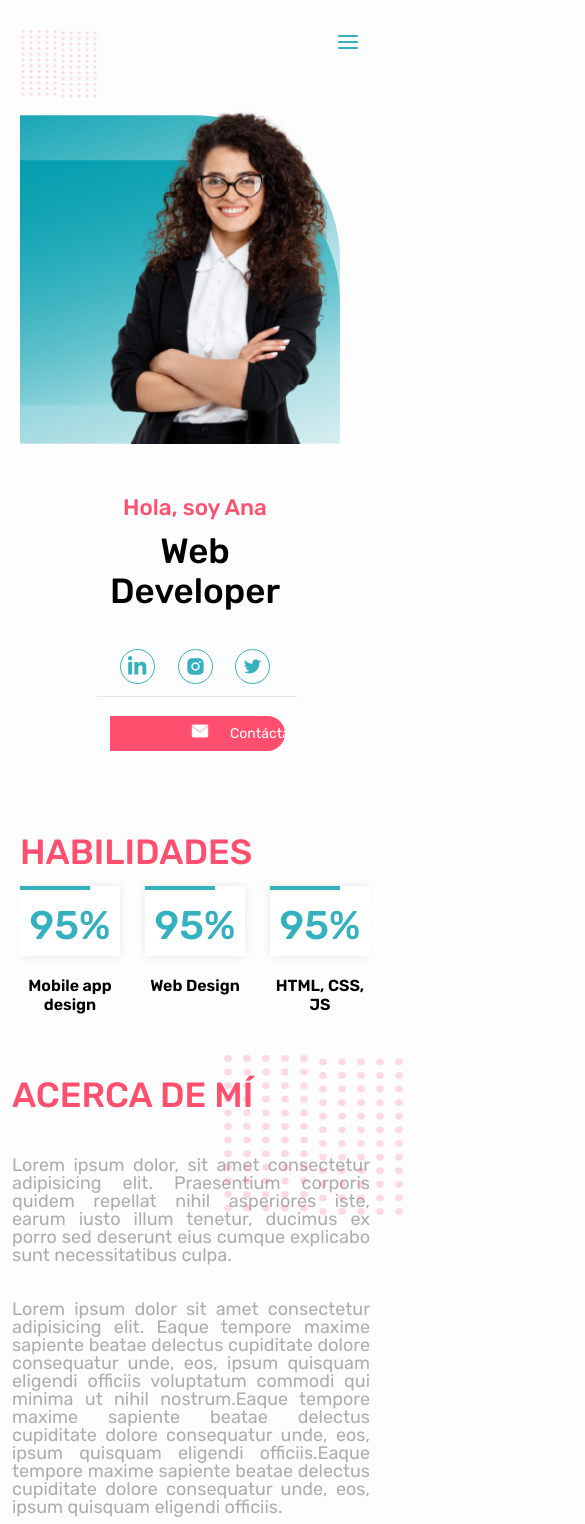
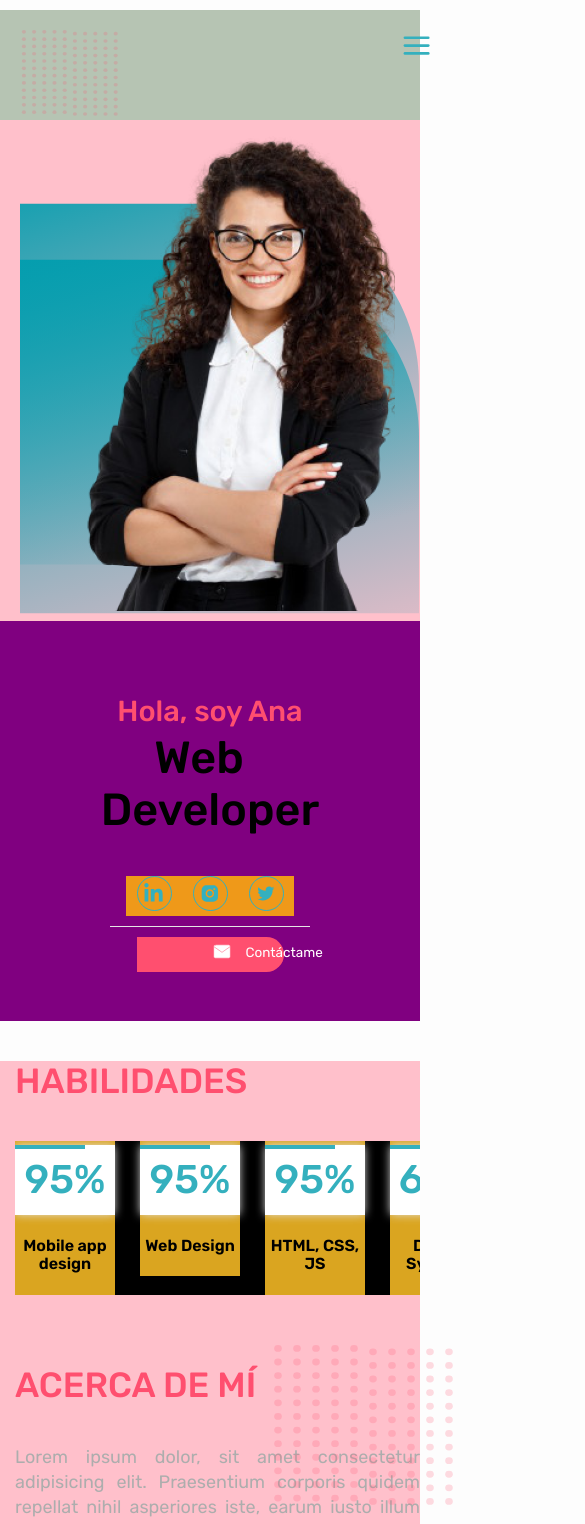
Before and after one commit to CandeCabrera/PortfolioAcademloCandelaria, a plain HTML site: page index.html in a window 390 px wide. Shown: the top 1524 px of the page, 585 px wide, since content can reach past the window. Drawn offline with Linux system fonts and the light colour scheme.

Commit message:
responsive changed

```diff
--- a/index.html
+++ b/index.html
@@ -186,11 +186,9 @@
             </linearGradient>
             </defs>
             </svg>
+            <img src="./imagenes/photo-web.png" height="100%" >
         </div>
 
-        <div class="hero-girl">
-        <img src="./imagenes/photo-web.png" height="899px" >
-        </div>
 
     </div>
     <div class="hero-right">
@@ -240,7 +238,8 @@
 
         </div>
     </section>
-    <section class="content">
+
+        <section class="content">
         <div class="skills"><h2>HABILIDADES</h2></div>
         <div class="habilidades">
 
@@ -478,14 +477,14 @@
 
             <div class="box-container">
                <div class="trabajos">
-                    <div class="img-works"><img src="./imagenes/image 9-1.png" height=210></div>
+                    <div class="img-works"><img src="./imagenes/image 9-1.png" height=100% width="100%"></div>
                     <div class="subtitle-works">Beauty app</div>
                 </div>
             </div>
 
             <div class="box-container">
                 <div class="trabajos">
-                        <div class="img-works"><img src="./imagenes/image 10.png" height=210 ></div>
+                        <div class="img-works"><img src="./imagenes/image 10.png" height=100% width="100%" ></div>
                     <div class="subtitle-works">Training app</div>
 
                 </div>
@@ -493,14 +492,14 @@
 
             <div class="box-container">
                <div class="trabajos">
-                    <div class="img-works"><img src="./imagenes/image 11.png" height=210></div>
+                    <div class="img-works"><img src="./imagenes/image 11.png" height=100% width="100%"></div>
                     <div class="subtitle-works">Management app</div>
                 </div>
             </div>
 
             <div class="box-container">
                <div class="trabajos">
-                    <div class="img-works"><img src="./imagenes/Rectangle 58.png" height=210></div>
+                    <div class="img-works"><img src="./imagenes/Rectangle 58.png" height=100% width="88%"></div>
                     <div class="subtitle-works">Management Web</div>
                 </div>
             </div>
@@ -537,6 +536,8 @@
 
     </section>
 
+
+
     <div class="pie-web">
         <footer>
             <div class="pie">Hecho con &hearts; en Academlo</div>
--- a/style.css
+++ b/style.css
@@ -19,42 +19,53 @@ html{
 body{
     font-size: 16px; /* 1 rem =  10px */
     font-family: 'Rubik', sans-serif;
-    margin: auto;
+    /* margin: auto; */
     background:#fdfdfd;
-    width: 120rem;
+    /* width: 120rem;  */
 }
 
 
 .container{
-
+    margin: auto;
     margin-top: 1rem;
     display: flex;
+    justify-content: center;
     /*justify-content: space-between;*/
     align-items: flex-start;
-    width: fit-content;
+    /* width: fit-content; */
 }
 
 .lil-vector{
     margin-top: 2rem;
     margin-left: 6rem;
 }
+.lil-vector svg{
+    width: 80%;
+}
 
 .flex-nav{
-    margin-top: 3rem;
-    margin-left: 6rem;
-    width: 120rem;
+    margin-top: 6rem;
+    margin-left: 8rem;
+    padding-right: 4rem;
+    width: fit-content;
     display: flex;
     justify-content: space-around;
     align-items: flex-start;
-    padding-right: 11rem;
-    padding-left: 4rem;
+    gap: 2rem
+}
+
+#main-nav{
+    width: fit-content;
 }
 
 .a-nav{
-    font-size: 2rem;
+    background: #34b0be;
+    width: fit-content;
+    font-size: 100%;
     font-weight: 400;
     text-decoration: none;
     color: rgb(61, 58, 58);
+    margin:auto;
 }
 
 .a-nav:hover{
@@ -67,169 +78,145 @@ body{
 }
 
 @media (max-width: 42rem){
+    body{
+        width: fit-content;
+    }
 
     .lil-vector > svg{
-        height: 47%;
-        width: 47%;
+        height: 60%;
+        width: 60%;
         margin-left: -4rem;
     }
     .container{
-        width: fit-content;
+        width: 100%;
+        background: rgba(37, 80, 28, 0.329);
+        display: flex;
+        justify-content: space-between;
+        align-items: flex-start;
     }
-    .flex-nav{
-        width: 42rem;
-        position: relative;
-    }
+    /* .flex-nav{
+        width: 100%;
+        height: 5rem;
+        background: gray;
+    } */
      .a-nav{
         display: none;
         color: white;
     }
     .burger{
        display: block;
-       position: relative;
+       margin-right:-30rem;
+       margin-top: 2rem;
+       /* position: relative;
        top:2rem;
-       left: 11rem;
+       left: 11rem; */
+    }
+
+    .burger svg{
+        width: 130%;
+        height: 130%;
+        /* position: relative;
+        top:2rem;
+        left: 11rem; */
+    }
+
+    .burger svg :hover{
+        box-shadow: 0.1px 0.2px 15px #34b0be;
+        cursor: pointer;
     }
 
 }
 
 .hero{
-    margin-top: 5rem;
     display: flex;
-    height: 61rem;
-    width: 90%;
+    /* height: 80rem; */
+    height: auto;
+    padding: 3rem 0;
+    width: 100%;
+    background-color: gold;
+}
+
+.hero-left{
+    width: 50%;
+}
+
+.hero-vector {
+    position: relative;
+}
+
+.hero-vector svg{
+    height: auto;
+    width: 100%;
+    position: absolute;
+    bottom: 0;
+    /* top: -3.8rem;
+    bottom: 10.8rem; */
+}
+
+.hero-vector img{
+    height: auto;
+    width: 75%;
+    position: relative;
+    bottom: 0;
+    top: -0.6rem;
+    left: 8rem;
+    /* top: -10.2rem;
+    bottom: 10.8rem;
+    left: 12rem; */
+}
+
+.hero-right{
+    width: 50%;
+    display: flex;
+    flex-direction: column;
+    justify-content: center;
+    align-items: flex-start;
+    margin-left: 3rem;
 }
 
 
-.hero-vector{
-    position: absolute;
-    top: 27rem;
-}
-
-.hero-girl{
-    position: relative;
-    bottom: 10.8rem;
-    left: 12rem;
-}
-
-
-
-.line{
-    width: 49rem;
-    height: 1px;
-    background: var(--text);
-    position: absolute;
-    left: 4rem;
-    top: 35rem;
-}
-
-.contact-btn{
-    width: 44.5rem;
-    height: 9.5rem;
-    background-color: var(--title);
-    display: flex;
-    flex-direction: row;
-    justify-content: space-around;
-    align-items: center;
-    border-top-right-radius: 50px;
-    border-bottom-right-radius: 50px;
-    position: absolute;
-    left: 4rem;
-    top: 42rem
-}
-
-.contact-btn:hover{
-    /* background-color: #34b0be;   */
-    box-shadow: 0.1px 0.2px 15px #ff4f6f;
-    cursor: pointer;
-}
-
-.btn-email{
-    margin-left: 6rem;
-}
-
-.contact{
-    font-size: 3.4rem;
-    margin-right: 7rem;
-    color: white;
-}
-
-
-@media (max-width: 42rem){
-    .hero{
-        width: 120rem;
-        height: 50rem;
-        display: flex;
-        flex-direction: column;
-        margin: 0;
-    }
-
-    .hero-vector > svg{
-        width: 32rem;
-        position: relative;
-        top: -39rem;
-        left: 2rem;
-    }
-
-    .hero-girl > img{
-        height: 35rem;
-    }
-
-    .hero-girl{
-        top: -0.8rem;
-        left: 10.5rem;
-    }
-
-
-}
-
-
-
-.hero-right{
-    width: 50%;
-    position: relative;
-    left: 16rem;
-    display: flex;
-    flex-direction: column;
-    justify-content: center;
-    align-items: center;
-}
-
 .hero-intro{
-    position: absolute;
+    margin-top: -15rem;
+    /*margin-left: -15rem; */
+    /* position: absolute;
     top:-8rem;
-    left: 4rem;
+    left: 4rem; */
 }
 
 .hero-intro h2 {
+    width: 90%;
     color: var(--title);
-    font-size: 4.5rem;
+    font-size: 3rem;
     font-weight: 500;
 
 }
 
 .hero-intro h1{
-    font-size: 7rem;
+    width: 90%;
+    font-size: 6rem;
     font-weight: 500;
     margin-top: -2rem;
 }
 
 .icons{
     /*background: rgba(93, 20, 58, 0.43);*/
-    width: 27rem;
-    height: 9rem;
+    width: 50%;
+    max-width: 30rem;
+    height: 7rem;
     display: flex;
     flex-direction: row;
     justify-content: space-between;
-    align-items: center;
-    position: absolute;
+    align-items: flex-start;
+    background-color: #ef9919;
+    margin-bottom: 3rem;
+    /* position: absolute;
     left: 4rem;
-    top: 22.5rem;
+    top: 22.5rem; */
 }
 
 .icon-box{
-  width: 7rem;
-  height: 7rem;
+  width: 6rem;
+  height: 6rem;
   border-radius: 50%;
   border: 1.5px solid var(--hover);
   display: flex;
@@ -243,43 +230,116 @@ body{
 
 }
 
+.line{
+    width: 49rem;
+    height: 1px;
+    background: var(--text);
+    /* position: absolute;
+    left: 4rem;
+    top: 35rem; */
+}
+
+.contact-btn{
+    width: 80%;
+    max-width: 40rem;
+    height: auto;
+    padding: 0.5rem 0;
+    background-color: var(--title);
+    display: flex;
+    flex-direction: row;
+    justify-content: space-around;
+    align-items: center;
+    gap: 1rem;
+    border-top-right-radius: 50px;
+    border-bottom-right-radius: 50px;
+    margin-top: 3rem;
+    /* position: absolute;
+    left: 4rem;
+    top: 42rem */
+}
+
+.contact-btn:hover{
+    /* background-color: #34b0be;   */
+    box-shadow: 0.1px 0.2px 15px #ff4f6f;
+    cursor: pointer;
+}
+
+.btn-email{
+    margin-left: 6rem;
+}
+
+.btn-email svg{
+    width: 70%;
+}
+
+.contact{
+    width: 50%;
+    font-size: 2.5rem;
+    margin-right: 6rem;
+    color: white;
+}
+
+
 @media (max-width: 42rem){
 
+    body{
+        margin: auto;
+    }
+    .hero{
+        width: 100%;
+        flex-direction: column;
+        margin: auto;
+        /* gap: 7rem; */
+        padding: 0;
+    }
+
+    .hero-left{
+        background: pink;
+        width: 100%;
+    }
+
+    .hero-vector > svg{
+        width: 95%;
+        margin-left: 2rem;
+    }
+
+
     .hero-right{
-        width: 33rem;
-        height: 200rem;
-        left: -41.5rem;
+        margin-top: 3rem;
+        width: 100%;
+        height: 40rem;
         margin: auto;
         justify-content: center;
         align-items: center;
+        background: purple;
     }
 
     .hero-intro{
-        top:2rem;
-        left: 9rem;
         text-align: center;
+        margin-top: 0;
+        margin-bottom: 1rem;
     }
 
     .hero-intro h2 {
-        font-size: 2.25rem;
-        margin-bottom: 3rem;
+        width: 100%;
+        font-size: 2.9rem;
 
     }
 
     .hero-intro h1{
-        font-size: 3.5rem;
+        font-size: 4.5rem;
     }
 
     .icons{
-        width: 15rem;
+        width: 40%;
         height: 4rem;
-        left: 10rem;
-        top: 19rem;
+        justify-content: space-around;
+        margin-bottom: 1rem;
+
     }
 
-
     .icon-box > svg{
-        width: 21px;
+        width: 90%;
         height: 21px;
     }
 
@@ -296,36 +356,46 @@ body{
     }
 
     .contact-btn{
-        width: 17.5rem;
+        margin-top: 1rem;
+        width: 35%;
         height: 3.5rem;
-        left: 9rem;
-        top: 26rem;
+        justify-content: space-around;
+        padding: 0.5rem;
     }
 
+    .btn-email{
+        width: 100%;
+        margin-right: 2.4rem;
+
+    }
     .btn-email > svg{
-        height: 2rem;
+        width: 200%;
+        margin-left: 1rem;
     }
 
     .contact{
-        font-size: 1.4rem;
-        margin-right: 9rem;
+        width: 90%;
+        font-size: 1.35rem;
+        margin-bottom: 0.2rem;
         color: white;
     }
 
 
 }
 
+
+
 .content{
-    position: relative;
-    top: 13rem;
-    margin: 10rem 7rem;
+    margin: auto;
+    /* margin: 6rem 7rem; */
     text-align: justify;
-    width: 120rem;
+    width: 90%;
+    background: pink
 }
 
 .content h2{
     color: var(--title);
-    font-size: 4.7rem;
+    font-size: 4rem;
     font-weight: 500;
     margin: 4rem 0;
 
@@ -336,18 +406,21 @@ body{
     flex-direction: column;
     justify-content: space-evenly;
     align-items: center;
-    width: 24rem;
+    width: fit-content;
+    background-color: goldenrod;
+
 }
 
 .habilidades{
     display: flex;
-    flex-wrap: wrap;
-    gap: 2rem;
-    justify-content: center;
-    align-items: center;
-    width: 120rem;
-    margin: 1rem 2rem;
-
+    justify-content: space-between;
+    align-items: flex-start;
+    width: 100%;
+    height: auto;
+    margin: auto;
+    background: black;
+    gap: 3rem;
+    overflow: scroll;
 }
 
 
@@ -358,13 +431,10 @@ body{
     display: flex;
     justify-content: center;
     align-items: center;
-    padding-top: 1rem;
     font-size: 6.3rem;
     font-weight: 500;
     box-shadow: 0.1px 0.2px 9px #e5e5e5;
     color: var(--hover);
-    position: relative;
-    z-index: -1;
 }
 
 .line2{
@@ -381,7 +451,7 @@ body{
 
 .box-footer{
     text-align: center;
-    font-size: 2.7rem;
+    font-size: 1.7rem;
 }
 
 .about{
@@ -404,7 +474,7 @@ body{
     flex-wrap: wrap;
     justify-content: center;
     align-items: center;
-    gap: 7rem;
+    gap: 5rem;
     margin-top: 5rem;
 }
 
@@ -453,9 +523,10 @@ body{
 
 .servicios{
     display: flex;
-    justify-content: center;
+    justify-content: space-around;
     align-items: center;
-    gap: 7rem;
+    flex-wrap: wrap;
+    gap: 2rem;
     margin-bottom: 8rem;
 }
 
@@ -493,16 +564,36 @@ body{
 .portfolio{
     display: flex;
     justify-content: space-between;
+    align-items: flex-start;
     gap: 3.5rem;
     margin-bottom: 8rem;
-    margin-left: 1.5rem;
+    overflow: scroll;
+    width: 100%;
+    background-color: #34b0be;
+    padding: 4rem 0;
+    gap: 3rem;
 }
 
 .trabajos{
-    width: fit-content;
-    height: 27rem;
+    width: 100%;
+    height: auto;
+    padding-bottom: 2rem;
     background: white;
     box-shadow: 0.1px 0.2px 15px #cacaca;
+    overflow: scroll;
+    flex-wrap: ;
+}
+
+.img-works{
+    width: 22rem;
+    height: 16rem;
+    overflow: hidden;
+
+}
+
+.trabajos > .img-works > img{
+    height: 120%;
+    width: 100%;
 }
 
 .trabajos:hover{
@@ -513,7 +604,7 @@ body{
 .subtitle-works{
     margin-top: 0.8rem;
     margin-left: 0.9rem;
-    font-size: 2rem;
+    font-size: 1.5rem;
     font-weight: 500;
 }
 
@@ -553,17 +644,17 @@ body{
 }
 
 .pie-web{
-    position: relative;
+    /* position: relative;
     top: 8rem;
-    bottom: 5rem;
-    width: 100rem;
+    bottom: 5rem; */
+    width: 100%;
     display: flex;
     flex-direction: column;
     justify-content: center;
     align-items: center;
     margin: auto;
-    margin-bottom: 12rem;
-    margin-left: 13rem;
+    margin: 10rem 0;
+    background-color: red;
 }
 
 .pie{
@@ -573,14 +664,13 @@ body{
     display: flex;
     justify-content: center;
     align-content: center;
-    padding-left: 5rem;
-
 }
 
 @media(max-width:42rem){
     .content{
-        width: 35rem;
-        margin: 10rem 2rem;
+        width: 42rem; /*ANTES TENIA 35REM*/
+        margin: auto;
+        padding-left: 1.5rem;
     }
 
     .content h2{
@@ -592,15 +682,13 @@ body{
     }
 
     .habilidades{
-       width: 35rem;
+       width: 100%;
        flex-wrap: nowrap;
        justify-content: flex-start;
        align-items: flex-start;
        gap: 2.5rem;
-       margin-left: 0rem;
-       margin-top: -3rem;
        overflow: scroll;
-
+       margin-bottom: 7rem;
     }
 
 
@@ -623,14 +711,11 @@ body{
        font-size: 1.6rem;
     }
 
-    .about{
-      margin-left: -0.8rem;
-    }
-
     .big-vector{
         position: absolute;
         right: -15rem;
         top: -2rem;
+        overflow: hidden;
     }
     .big-vector > svg{
       height: 16rem;
@@ -641,6 +726,9 @@ body{
        line-height: 1.8rem;
     }
 
+    .about p{
+        line-height:2.5rem;
+    }
     .academias{
        flex-direction: column-reverse;
        gap: 3rem;
@@ -701,11 +789,13 @@ body{
         margin: auto;
         display: flex;
         justify-content: flex-start;
+        align-items: flex-start;
+        padding: 1rem;
         overflow: scroll;
     }
 
     .trabajos{
-        height: 24rem;
+        height: 21rem;
     }
 
     .trabajos > div > img{
@@ -741,7 +831,7 @@ body{
 
     .pie-web{
        width: 35rem;
-       margin-left: 0rem;
+       margin: 5rem auto;
     }
 
     .pie{
```
